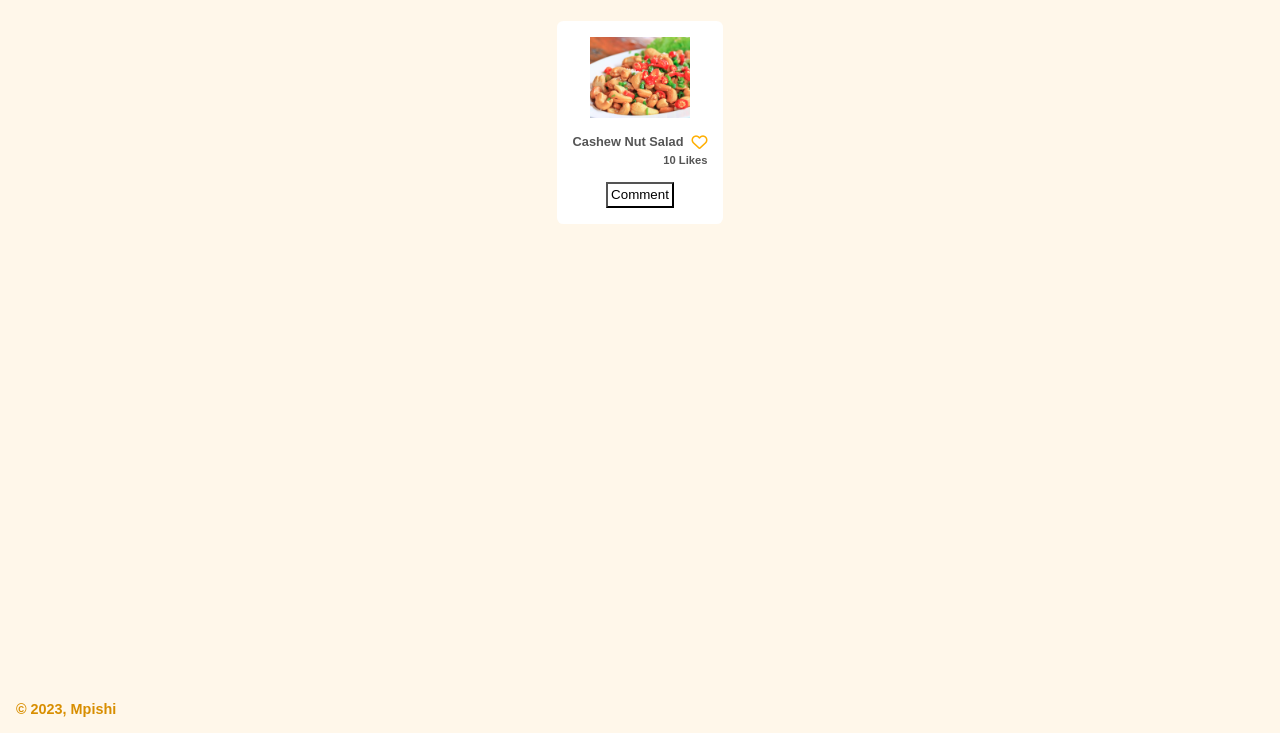
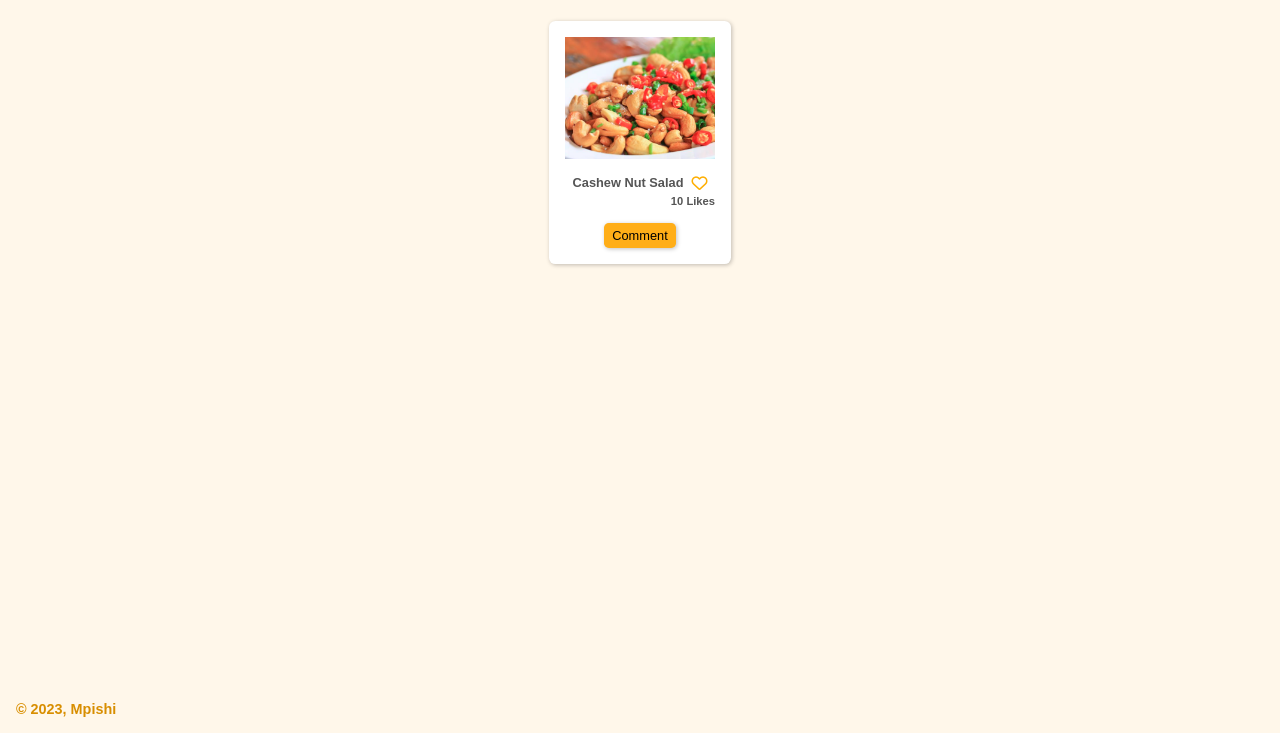
Before and after one commit to firepicaso/Social-Interaction-Capstone-Module2, a website built with webpack: page src/index.html in a window 1280 px wide. Shown: the part 67-800 px from the top of the page. Built offline with nearby package versions, Linux system fonts and the light colour scheme.

Commit message:
Add button shadows

```diff
--- a/src/styles.css
+++ b/src/styles.css
@@ -52,10 +52,11 @@ header img {
     padding: 1rem;
     border-radius: 0.4rem;
     gap: 1rem;
+    box-shadow: 1px 1px 4px 0 rgba(0, 0, 0, 0.25);
 }
 
 .menu-card img {
-    width: 100px;
+    width: 150px;
 }
 
 .menu-title {
@@ -74,8 +75,13 @@ header img {
 }
 
 button {
-    background-color: transparent;
-    padding: 0.2rem;
+    background-color: #ffae18;
+    padding: 0.3rem 0.5rem;
+    border: unset;
+    border-radius: 0.3rem;
+    font-weight: 500;
+    font-size: 0.8rem;
+    box-shadow: 1px 1px 4px 0 rgba(0, 0, 0, 0.25);
 }
 
 footer h2 {
```
